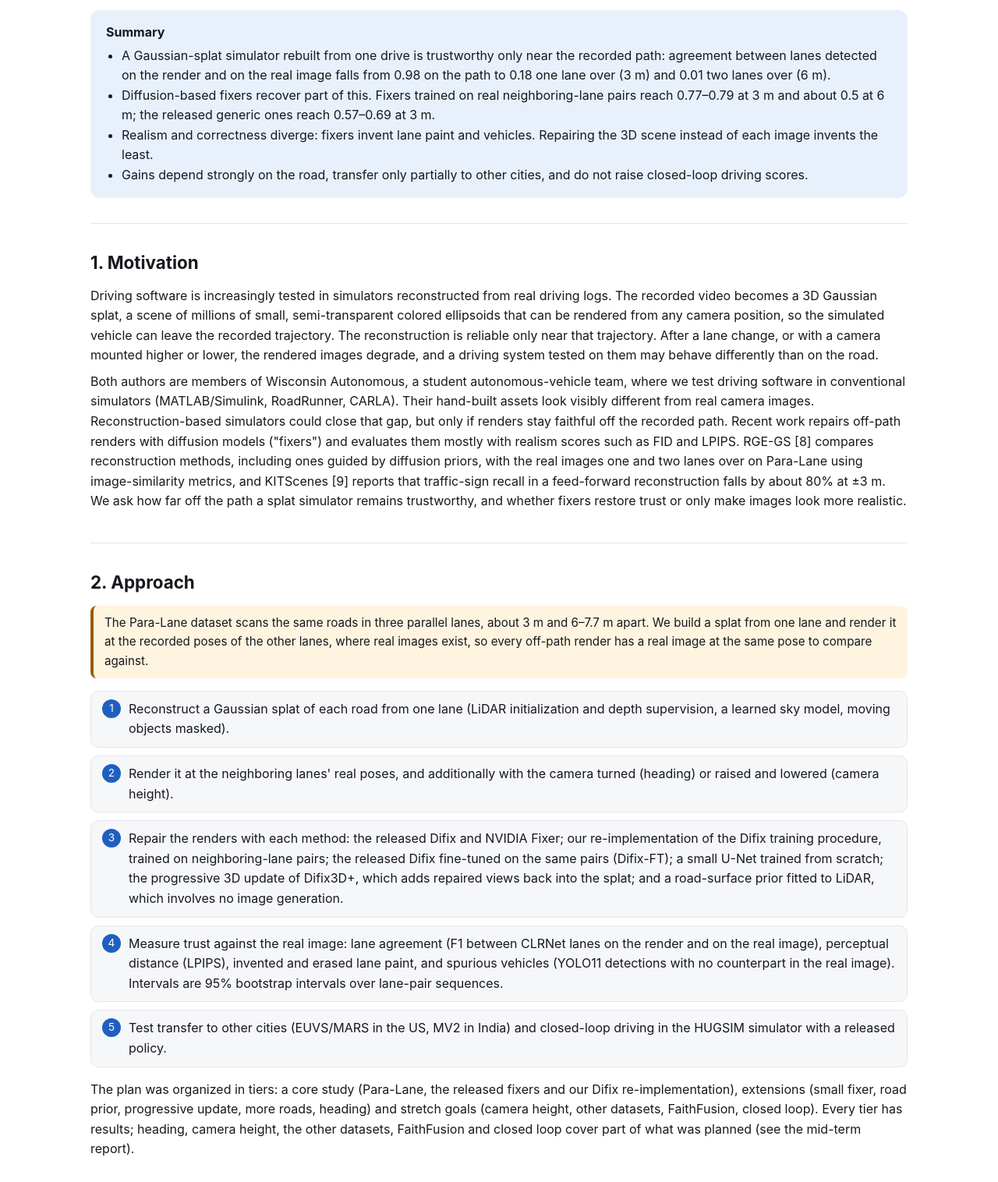
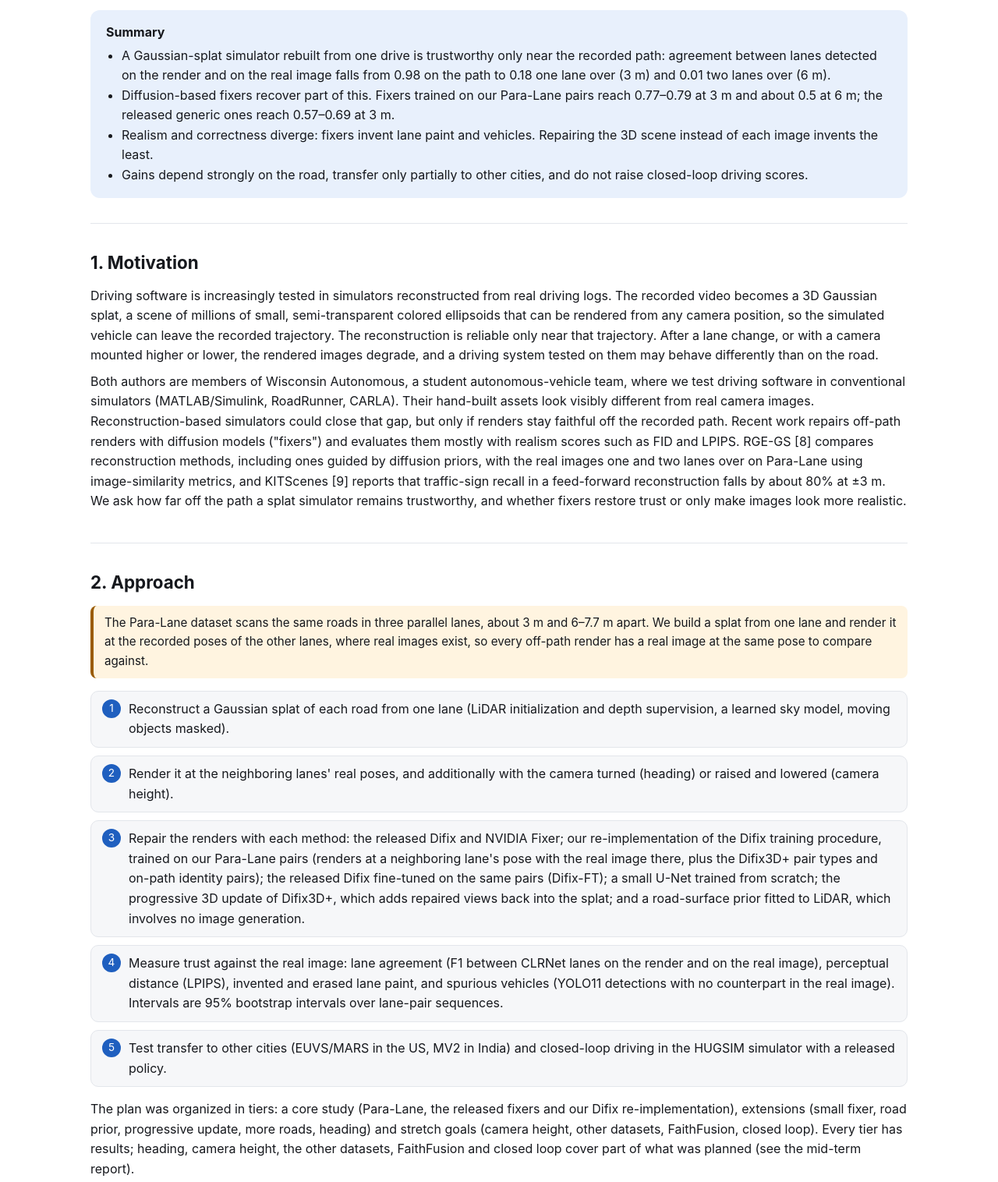
Before and after one commit to ksha23/cs566-drive-sim, a plain HTML site: page index.html in a window 1280 px wide. Shown: the part 926-2442 px from the top of the page at 78% size. Drawn offline with Linux system fonts and the light colour scheme.

Commit message:
Mid-term report fourth pass: training pairs, U-Net wording, updated PDF
Co-Authored-By: Claude Opus 5.5 <noreply@anthropic.com>

```diff
--- a/index.html
+++ b/index.html
@@ -91,7 +91,7 @@ code{font-size:.88em;background:var(--card);border:1px solid var(--line);border-
       <b>Summary</b>
       <ul>
         <li>A Gaussian-splat simulator rebuilt from one drive is trustworthy only near the recorded path: agreement between lanes detected on the render and on the real image falls from 0.98 on the path to 0.18 one lane over (3 m) and 0.01 two lanes over (6 m).</li>
-        <li>Diffusion-based fixers recover part of this. Fixers trained on real neighboring-lane pairs reach 0.77–0.79 at 3 m and about 0.5 at 6 m; the released generic ones reach 0.57–0.69 at 3 m.</li>
+        <li>Diffusion-based fixers recover part of this. Fixers trained on our Para-Lane pairs reach 0.77–0.79 at 3 m and about 0.5 at 6 m; the released generic ones reach 0.57–0.69 at 3 m.</li>
         <li>Realism and correctness diverge: fixers invent lane paint and vehicles. Repairing the 3D scene instead of each image invents the least.</li>
         <li>Gains depend strongly on the road, transfer only partially to other cities, and do not raise closed-loop driving scores.</li>
       </ul>
@@ -110,7 +110,7 @@ code{font-size:.88em;background:var(--card);border:1px solid var(--line);border-
     <ol class="steps">
       <li>Reconstruct a Gaussian splat of each road from one lane (LiDAR initialization and depth supervision, a learned sky model, moving objects masked).</li>
       <li>Render it at the neighboring lanes' real poses, and additionally with the camera turned (heading) or raised and lowered (camera height).</li>
-      <li>Repair the renders with each method: the released Difix and NVIDIA Fixer; our re-implementation of the Difix training procedure, trained on neighboring-lane pairs; the released Difix fine-tuned on the same pairs (Difix-FT); a small U-Net trained from scratch; the progressive 3D update of Difix3D+, which adds repaired views back into the splat; and a road-surface prior fitted to LiDAR, which involves no image generation.</li>
+      <li>Repair the renders with each method: the released Difix and NVIDIA Fixer; our re-implementation of the Difix training procedure, trained on our Para-Lane pairs (renders at a neighboring lane's pose with the real image there, plus the Difix3D+ pair types and on-path identity pairs); the released Difix fine-tuned on the same pairs (Difix-FT); a small U-Net trained from scratch; the progressive 3D update of Difix3D+, which adds repaired views back into the splat; and a road-surface prior fitted to LiDAR, which involves no image generation.</li>
       <li>Measure trust against the real image: lane agreement (F1 between CLRNet lanes on the render and on the real image), perceptual distance (LPIPS), invented and erased lane paint, and spurious vehicles (YOLO11 detections with no counterpart in the real image). Intervals are 95% bootstrap intervals over lane-pair sequences.</li>
       <li>Test transfer to other cities (EUVS/MARS in the US, MV2 in India) and closed-loop driving in the HUGSIM simulator with a released policy.</li>
     </ol>
@@ -227,7 +227,7 @@ code{font-size:.88em;background:var(--card);border:1px solid var(--line);border-
       <li>MV2's poses are normalized (metric scale assumes a 1.40 m car camera), and its two vehicles are about 7.6 m apart laterally, so camera height could not be isolated there; we rely on a road-plane warp of the real image instead.</li>
       <li>The color-and-contrast lane-paint detector also responds to hard shadows and bright curbs on four roads, which makes paint precision and recall noisy there; lane F1 is unaffected.</li>
       <li>FaithFusion's full pipeline depends on an unreleased restorer; NVIDIA Fixer needs NVIDIA Transformer Engine, which we could not build; the other HUGSIM driving policies depend on outdated software.</li>
-      <li>The small U-Net trained from scratch mostly blurs and does not transfer. Our first renderer was 12 times slower than gsplat until we restructured its small matrix products.</li>
+      <li>The small U-Net trained from scratch mostly blurs the render and gains little lane agreement. Our first renderer was 12 times slower than gsplat until we restructured its small matrix products.</li>
     </ul>
   </section>
 
```
Also changed, not shown: 1 other file.
